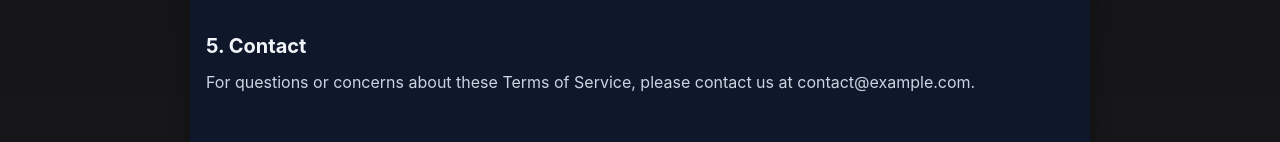
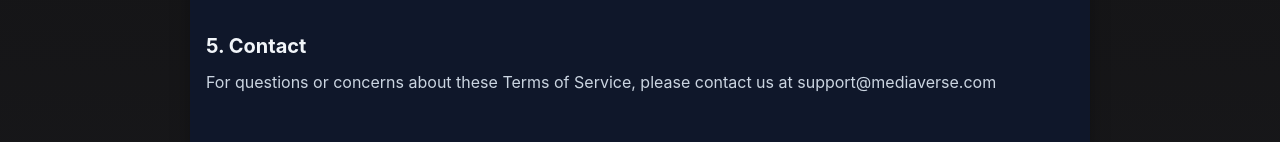
Before and after one commit to Erdaulet12/MediaVerse, a React (Vite) app in the folder MEDIAVERSE/: page /terms in a window 1280 px wide. Shown: the part 658-800 px from the top of the page. Built offline with nearby package versions, Linux system fonts and the light colour scheme.

Commit message:
2-3 minor fixes

```diff
--- a/MEDIAVERSE/src/pages/Terms.jsx
+++ b/MEDIAVERSE/src/pages/Terms.jsx
@@ -43,7 +43,7 @@
         <h2>5. Contact</h2>
         <p>
           For questions or concerns about these Terms of Service, please contact
-          us at contact@example.com.
+          us at support@mediaverse.com
         </p>
       </div>
     </div>
```
Also changed, not shown: 1 other file (tests, documents, lock files or other folders).
